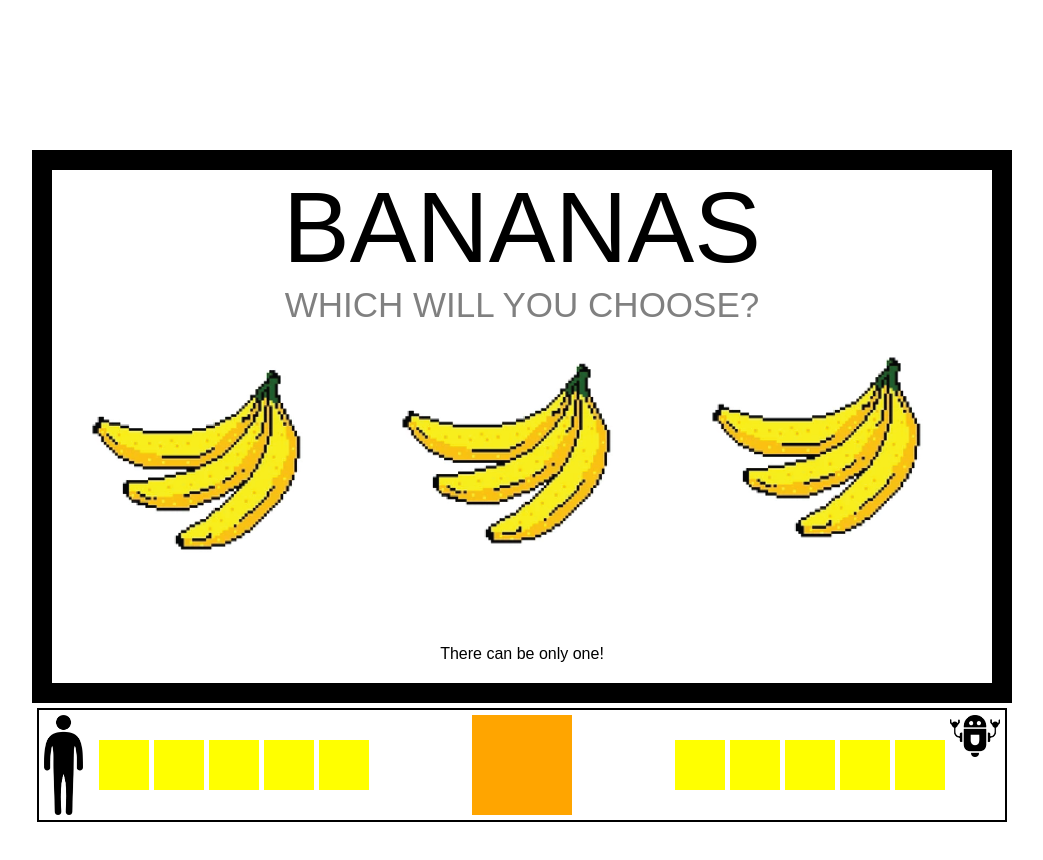
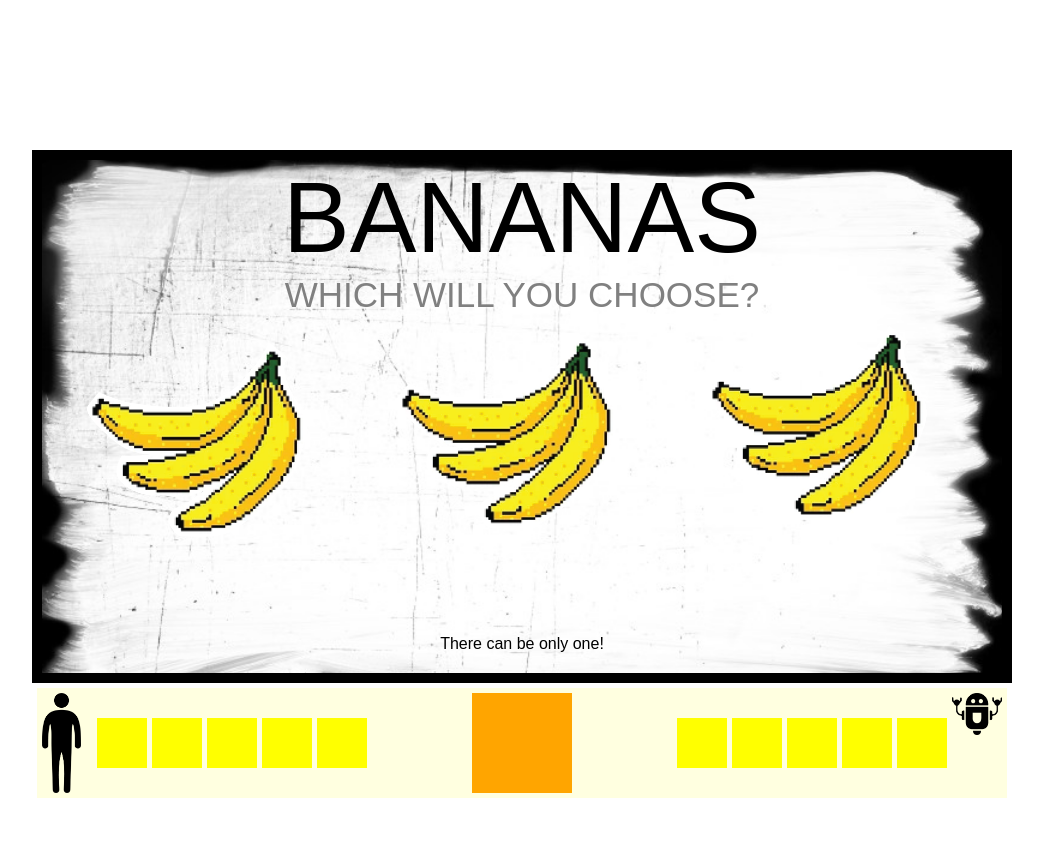
Before and after one commit to spnarkdnark/OdinProjects, a plain HTML site: page BANANAS/index.html in a window 1280 px wide. Shown: the whole page, without its empty margins (118-1161 px from the left). Drawn offline with Linux system fonts and the light colour scheme; a web font is replaced by a local one.

Commit message:
background stylin

```diff
--- a/BANANAS/script.js
+++ b/BANANAS/script.js
@@ -0,0 +1,7 @@
+const leftBanana = document.querySelector("#left")
+const centerBanana = document.querySelector("#center");
+const rightBanana = document.querySelector("#right");
+
+leftBanana.addEventListener('click',function(){console.log('left')});
+centerBanana.addEventListener('click',function(){console.log('center')});
+rightBanana.addEventListener('click',function(){console.log('right')});
--- a/BANANAS/style.css
+++ b/BANANAS/style.css
@@ -13,7 +13,10 @@ img{
 }
 
 .upperContainer{
-    border: 20px solid black;
+    border: 10px solid black;
+    background-image: url("assets/background.jpeg");
+    background-repeat: no-repeat;
+    background-size: cover;
 }
 
 .titleText{
@@ -50,17 +53,17 @@ img{
   }
 
 #left{
-    animation: MoveUpDown 2s linear infinite;
+    animation: MoveUpDown 1.5s linear infinite;
     animation-delay: 0;
 }
 
 #center{
-    animation: MoveUpDown 2s linear infinite;
+    animation: MoveUpDown 1.5s linear infinite;
     animation-delay: .25s;
 }
 
 #right{
-    animation: MoveUpDown 2s linear infinite;
+    animation: MoveUpDown 1.5s linear infinite;
     animation-delay: .5s;
 }
 
@@ -70,7 +73,7 @@ img{
 }
 
 .lowerContainer{
-    border: 2px solid black;
+    background-color: lightyellow;
     display: flex;
     flex-direction: row;
     justify-content: space-between;
```
Also changed, not shown: BANANAS/assets/background.jpeg (added), BANANAS/assets/bananaglow.png (added), 1 other file.
